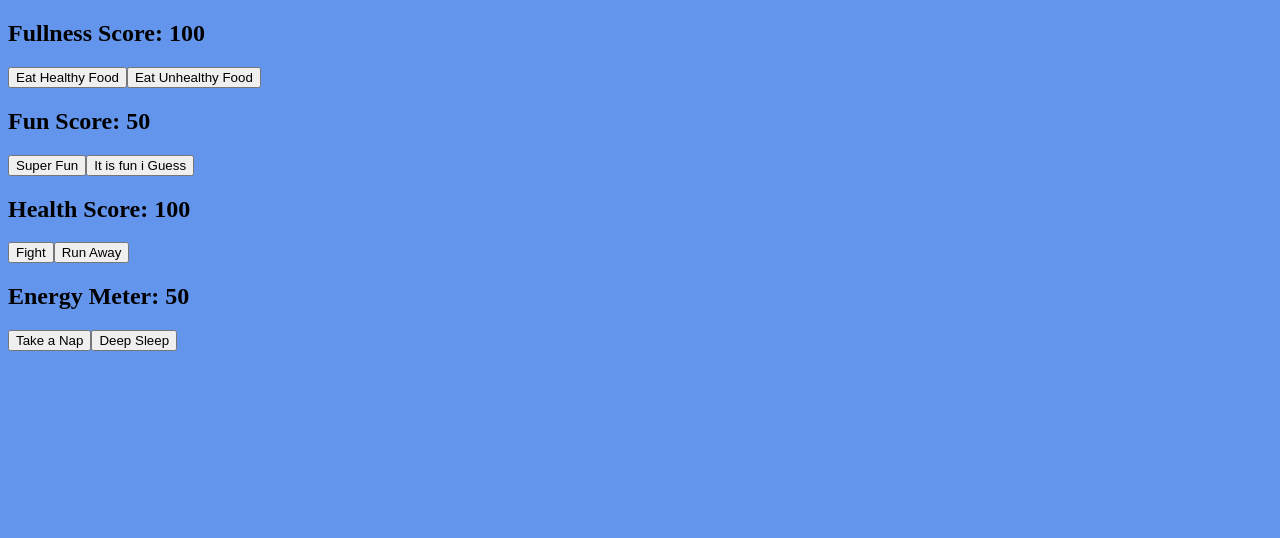
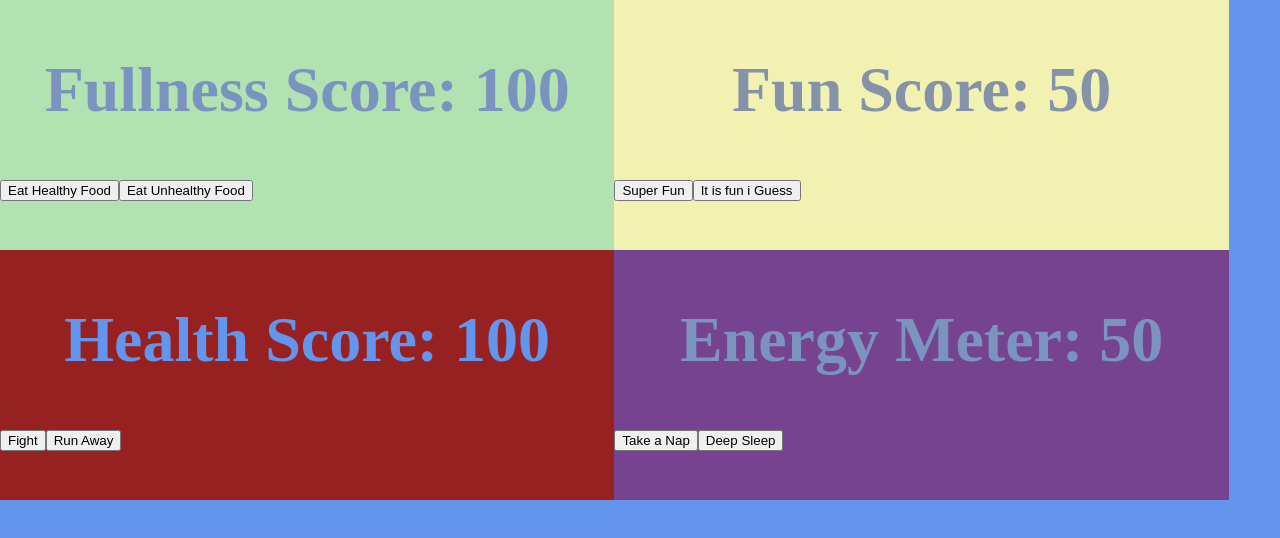
Before and after one commit to ToddSpainhour/tamagotchi, a website built with webpack: page src/index.html in a window 1280 px wide. Built offline with nearby package versions, Linux system fonts and the light colour scheme.

Commit message:
started styling in css

```diff
--- a/src/styles/main.scss
+++ b/src/styles/main.scss
@@ -1,3 +1,55 @@
 body {
   background-color: cornflowerblue;
+  margin: 0%;
+  // width: 100%;
 }
+
+h2 {
+  font-size: 4rem;
+  text-align: center;
+  color: cornflowerblue;
+}
+
+button {
+  display: inline-flex;
+}
+
+#app {
+  display: flex;
+  flex-wrap: wrap;
+  flex-direction: row;
+  justify-content: flex-start;
+}
+
+.quad {
+  height: 48%;
+}
+
+
+#eat {
+width: 48%;
+height: 250px;
+background-color: lightgreen;
+filter: grayscale(50%);
+}
+
+#play {
+  width: 48%;
+  height: 250px;
+  background-color: yellow;
+  filter: grayscale(75%);
+}
+
+#fight {
+  width: 48%;
+  height: 250px;
+  background-color: rgb(151, 32, 32);
+  // filter: grayscale(25%);
+}
+
+#sleep {
+  width: 48%;
+  height: 250px;
+  background-color: darkorchid;
+  filter: grayscale(50%);
+}
```
